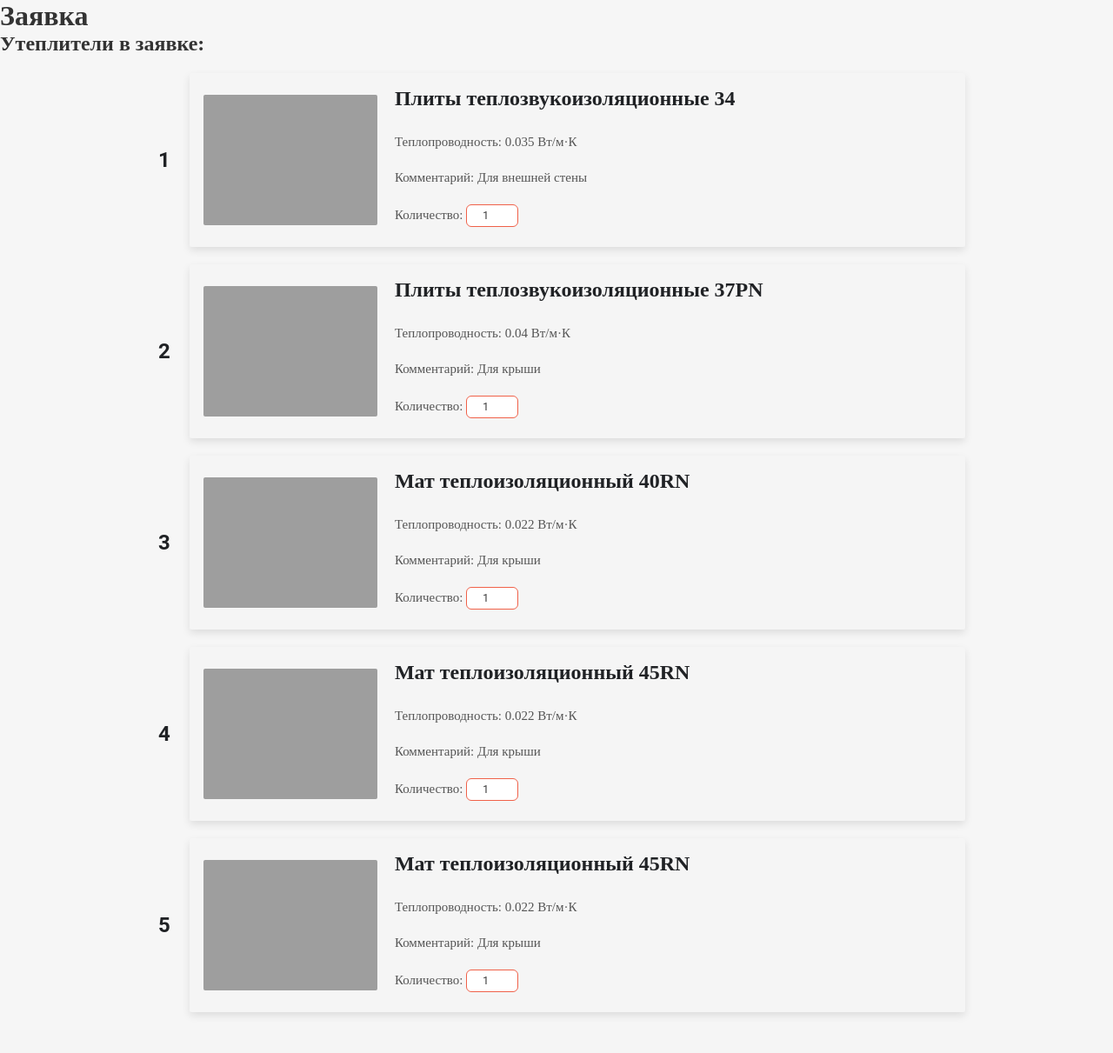
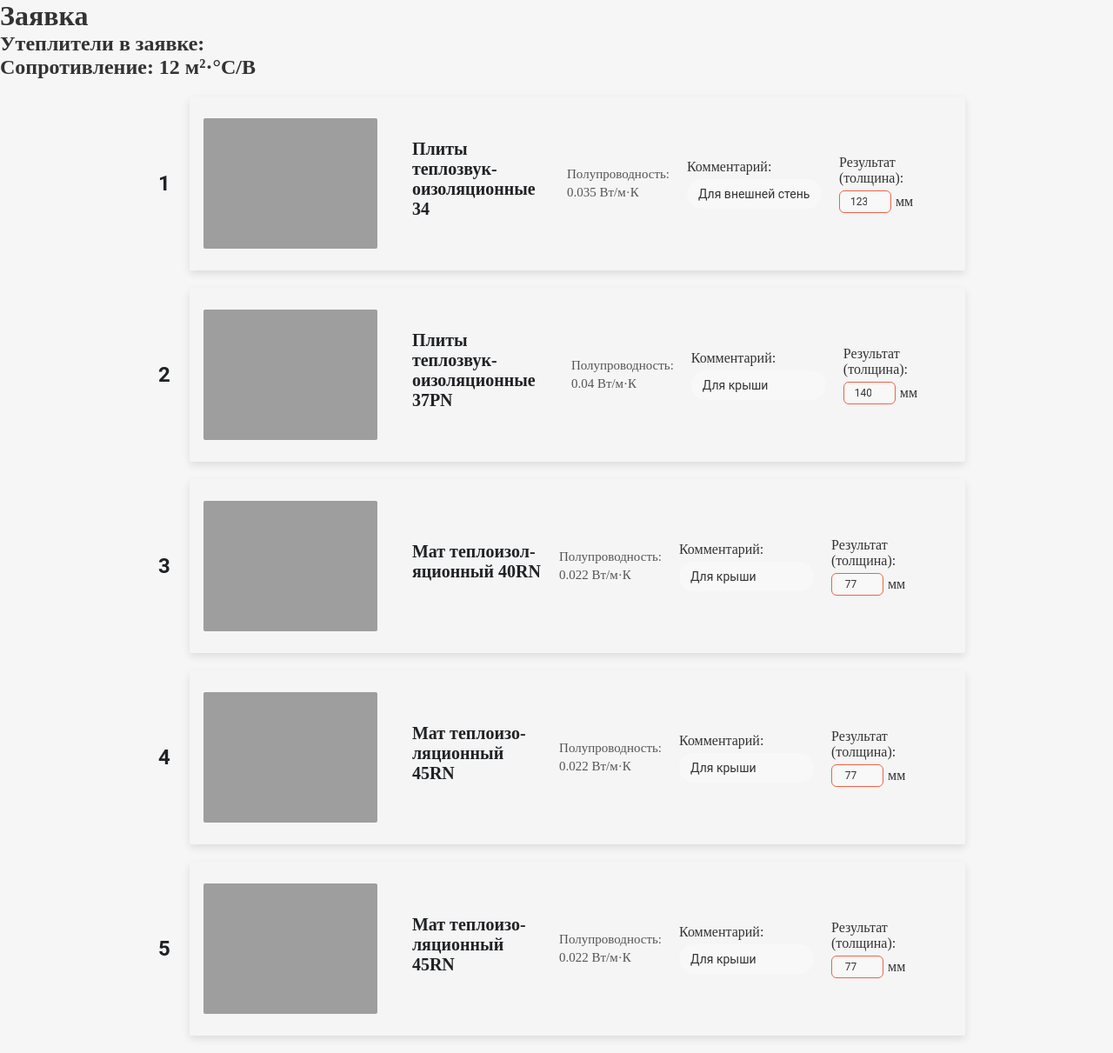
Before and after one commit to emo-ang3l/RIP-BMSTU-BACKEND, a Django app: page /request/1/ in a window 1280 px wide. Shown: the part 68-1279 px from the top of the page at 87% size. Before the commit the page ends 1236 px from the top, so only its background shows below. Run offline with Django 5.2, Linux system fonts and the light colour scheme.

Commit message:
Все поля в 1 строчку, результат в м-м толщина, указал сопротивление климата в заявке, в м-м комментарий об установке

```diff
--- a/calculator/views.py
+++ b/calculator/views.py
@@ -6,58 +6,58 @@ MINIO_URL = 'http://localhost:9000/insulation-image/'
 INSULATORS = [
     {
         'id': 1,
-        'name': 'Плиты теплозвукоизоляционные 34',
+        'name': 'Плиты теплозвук- оизоляционные 34',
         'thermal_conductivity': 0.035,
         'price_per_m2': 579,
         'density': 25.0,
         'fire_rating': 'B2',
         'description': 'Лёгкий вспененный утеплитель для стен и крыш.',
         'image_key': 'polystyrene.jpg',
-        'availability': True  # В наличии
+        'availability': True
     },
     {
         'id': 2,
-        'name': 'Плиты теплозвукоизоляционные 37PN',
+        'name': 'Плиты теплозвук- оизоляционные 37PN',
         'thermal_conductivity': 0.040,
         'price_per_m2': 150,
         'density': 100.0,
         'fire_rating': 'A1',
         'description': 'Волокнистый утеплитель на основе базальта.',
         'image_key': 'mineralwool.jpg',
-        'availability': True  # В наличии
+        'availability': True
     },
     {
         'id': 3,
-        'name': 'Мат теплоизоляционный 40RN',
+        'name': 'Мат теплоизол- яционный 40RN',
         'thermal_conductivity': 0.022,
         'price_per_m2': 300,
         'density': 35.0,
         'fire_rating': 'B1',
         'description': 'Пенополиизоциануратные панели с низкой теплопроводностью.',
         'image_key': 'pir.jpg',
-        'availability': False  # Нет в наличии
+        'availability': False
     },
     {
         'id': 4,
-        'name': 'Мат теплоизоляционный 45RN',
+        'name': 'Мат теплоизо- ляционный 45RN',
         'thermal_conductivity': 0.022,
         'price_per_m2': 300,
         'density': 35.0,
         'fire_rating': 'B1',
         'description': 'Пенополиизоциануратные панели с низкой теплопроводностью.',
         'image_key': 'pir2.jpg',
-        'availability': False  # Нет в наличии
+        'availability': False
     },
-        {
+    {
         'id': 5,
-        'name': 'Мат теплоизоляционный 45RN',
+        'name': 'Мат теплоизо- ляционный 45RN',
         'thermal_conductivity': 0.022,
         'price_per_m2': 300,
         'density': 35.0,
         'fire_rating': 'B1',
         'description': 'Пенополиизоциануратные панели с низкой теплопроводностью.',
         'image_key': 'pir2.jpg',
-        'availability': False  # Нет в наличии
+        'availability': False
     },
 ]
 
@@ -68,13 +68,11 @@ CURRENT_REQUEST = {
     'wall_type': 'Brick',
     'norm_standard': 'SNiP 23-02-2003',
     'insulators_in_request': [
-        {'insulator_id': 1, 'comment': 'Для внешней стены', 'calculated_thickness': 120, 'quantity': 1},
-        {'insulator_id': 2, 'comment': 'Для крыши', 'calculated_thickness': 140, 'quantity': 1},
-        {'insulator_id': 3, 'comment': 'Для крыши', 'calculated_thickness': 140, 'quantity': 1},
-        {'insulator_id': 4, 'comment': 'Для крыши', 'calculated_thickness': 140, 'quantity': 1},
-        {'insulator_id': 5, 'comment': 'Для крыши', 'calculated_thickness': 140, 'quantity': 1},
-
-
+        {'insulator_id': 1, 'comment': 'Для внешней стены', 'quantity': 1, 'order': 1, 'is_main': True},
+        {'insulator_id': 2, 'comment': 'Для крыши', 'quantity': 1, 'order': 2, 'is_main': False},
+        {'insulator_id': 3, 'comment': 'Для крыши', 'quantity': 1, 'order': 3, 'is_main': False},
+        {'insulator_id': 4, 'comment': 'Для крыши', 'quantity': 1, 'order': 4, 'is_main': False},
+        {'insulator_id': 5, 'comment': 'Для крыши', 'quantity': 1, 'order': 5, 'is_main': False},
     ]
 }
 
@@ -82,12 +80,12 @@ def insulators_list(request):
     search = request.GET.get('search', '')
     filtered_insulators = [
         i for i in INSULATORS
-        if search.lower() in i['name'].lower() or search == str(i['thermal_conductivity'])
+        if search.lower() in i['name'].lower() or search == str(i['thermal_conductivity']) or search == str(i['price_per_m2'])
     ]
-    request_count = len(CURRENT_REQUEST['insulators_in_request'])  # Количество, как в методичке
+    request_count = len(CURRENT_REQUEST['insulators_in_request'])
     return render(request, 'calculator/insulators_list.html', {
         'insulators': filtered_insulators,
-        'request_count': request_count,  # Передаём в шаблон для корзины
+        'request_count': request_count,
         'search': search,
         'minio_url': MINIO_URL,
         'current_request_id': CURRENT_REQUEST['id']
@@ -110,10 +108,12 @@ def insulator_detail(request, id):
 def request_detail(request, id):
     if CURRENT_REQUEST['id'] != id:
         raise Http404("Заявка не найдена")
-    insulators = [
-        {**next(i for i in INSULATORS if i['id'] == mm['insulator_id']), **mm}
-        for mm in CURRENT_REQUEST['insulators_in_request']
-    ]
+    insulators = []
+    for mm in CURRENT_REQUEST['insulators_in_request']:
+        insulator = next((i for i in INSULATORS if i['id'] == mm['insulator_id']), None)
+        if insulator:
+            mm['calculated_thickness'] = round(CURRENT_REQUEST['required_r_value'] * insulator['thermal_conductivity'] * 1000)
+            insulators.append({**insulator, **mm})
     search = request.GET.get('search', '')
     request_count = len(CURRENT_REQUEST['insulators_in_request'])
     return render(request, 'calculator/request_detail.html', {
--- a/docker-compose.yml
+++ b/docker-compose.yml
@@ -10,7 +10,7 @@ x-minio-common: &minio-common
     - "9000"
     - "9001"
   healthcheck:
-    test: ["CMD", "curl", "-f", "http://localhost:9000/minio/health/live"]
+    test: ["CMD", "curl", "-f", " "]
     interval: 30s
     timeout: 20s
     retries: 3
--- a/insulation_backend/urls.py
+++ b/insulation_backend/urls.py
@@ -20,7 +20,7 @@ from calculator import views
 
 urlpatterns = [
     path('admin/', admin.site.urls),
-    path('', views.insulators_list, name='insulators_list'),  # Список утеплителей
-    path('insulator/<int:id>/', views.insulator_detail, name='insulator_detail'),  # Детали
-    path('request/<int:id>/', views.request_detail, name='request_detail'),  # Заявка
+    path('', views.insulators_list, name='insulators_list'),
+    path('insulator/<int:id>/', views.insulator_detail, name='insulator_detail'),
+    path('request/<int:id>/', views.request_detail, name='request_detail'),
 ]
--- a/static/css/styles.css
+++ b/static/css/styles.css
@@ -32,20 +40,76 @@ header {
     padding: 0;
 }
 
+/* ==========================================================================
+   Insulator Detail Styles (insulator_detail.html)
+   ========================================================================== */
+
+.detail-container {
+    display: flex;
+    justify-content: center;
+    padding: 30px;
+}
+
+.detail-tile {
+    display: flex;
+    flex-direction: row;
+    gap: 30px;
+    padding: 25px;
+    width: 100%;
+    max-width: 900px;
+}
+
+.tile-image img {
+    width: 100%;
+    height: auto;
+    max-height: 170px;
+    object-fit: contain;
+    border-radius: 2px;
+}
+
+.tile-content {
+    display: flex;
+    flex-direction: column;
+    justify-content: flex-start;
+    gap: 12px;
+    font-size: 16px;
+}
+
+.tile-content-detail {
+    flex: 1;
+    display: flex;
+    flex-direction: column;
+    justify-content: flex-start;
+    gap: 12px;
+    font-size: 16px;
+}
+
+.tile-content h2 {
+    font-size: 24px;
+    margin-bottom: 10px;
+    color: #202225;
+    font-weight: 700;
+}
+
+.tile-content p {
+    margin: 4px 0;
+    color: #555555;
+    font-size: 15px;
+    line-height: 1.4;
+}
+
+/* ==========================================================================
+   Insulators List Styles (insulators_list.html)
+   ========================================================================== */
+
+/* ==========================================================================
+   Insulators List Styles (insulators_list.html)
+   ========================================================================== */
+
 .list-container {
     display: flex;
     flex-wrap: wrap;
-    justify-content: flex-start; /* Выравнивание карточек слева направо */
-    gap: 20px;
-    padding: 20px;
-    max-width: 1080px; /* 3 карточки (238px + 20px gap * 2 = 3 * 238 + 2 * 20 = 754px) */
-    margin: 0 auto; /* Центрирование контейнера на странице */
-}
-
-.request-list-container {
-    display: flex;
-    flex-direction: column; /* плитки друг под другом */
-    align-items: center; /* центрирование по горизонтали */
+    justify-content: flex-start;
     gap: 20px;
     padding: 20px;
     max-width: 1080px;
@@ -201,9 +311,11 @@ header {
     box-shadow: 0 4px 10px rgba(0,0,0,0.1);
     width: 100%;
     max-width: 900px;
-    height: 200px;
+    height: auto;
+    min-height: 200px;
     margin: 0;
     border: 1px solid transparent;
+    overflow: hidden;
 }
 
 .tile-image {
@@ -213,35 +325,62 @@ header {
     align-items: center;
 }
 
-.tile-image img {
-    width: 100%;
-    height: auto;
-    max-height: 170px;
-    object-fit: contain;
-    border-radius: 2px;
+.tile-content {
+    display: flex
+;
+    gap: 20px;
+    padding: 20px;
+    max-width: 1080px;
+    margin: 0 auto;
+    /* flex: 1; */
+    /* display: flex
+; */
+    justify-content: center;
+    /* gap: 10px; */
+    /* font-size: 16px; */
+    align-items: center;
+    flex-wrap: nowrap;
+    flex-direction: row;
 }
 
-.tile-content {
-    flex: 1;
-    display: flex;
-    flex-direction: column;
-    justify-content: flex-start;
-    gap: 12px;
-    font-size: 16px;
-}
-
-.tile-content h2 {
-    font-size: 24px;
+.tile-content h3 {
+    font-size: 20px;
     margin-bottom: 10px;
     color: #202225;
     font-weight: 700;
 }
 
 .tile-content p {
-    margin: 4px 0;
+    margin: 5px 0;
     color: #555555;
     font-size: 15px;
     line-height: 1.4;
+}
+
+.mm-fields {
+    display: flex;
+    align-items: center;
+    gap: 10px;
+    flex-wrap: wrap;
+    padding: 10px 0;
+    border-top: 1px solid #ddd;
+    border-bottom: 1px solid #ddd;
+    max-width: 100%; /* Ограничиваем ширину */
+}
+
+.mm-group {
+    display: flex;
+    align-items: center;
+    gap: 5px;
+    flex-wrap: wrap;
+
+}
+
+.mm-fields label {
+    font-weight: bold;
+    color: #202225;
+    min-width: 60px;
+    white-space: nowrap; /* Предотвращаем перенос текста в label */
 }
 
 .quantity-input {
@@ -261,6 +400,37 @@ header {
     cursor: not-allowed;
 }
 
+.cart-image {
+    width: 154px;
+    height: 154px;
+}
+
+.comment-input {
+    padding: 5px 12px;
+    font-size: 12px;
+    width: 155px;
+    background: #ffffff;
+    color: #333333;
+    border: 1px solid #f06149;
+    border-radius: 6px;
+    font-family: "Roboto", sans-serif;
+}
+
+.comment-input:read-only {
+    background: #f8f8f8;
+    cursor: not-allowed;
+}
+
+.result {
+    margin-top: 10px;
+    font-weight: bold;
+    color: #202225;
+}
+
+/* ==========================================================================
+   Form and Input Styles (Shared)
+   ========================================================================== */
+
 form {
     text-align: center;
     margin: 15px;
@@ -276,6 +447,21 @@ input[type="text"] {
     color: #333333;
     outline: none;
     transition: box-shadow 0.3s;
+}
+
+input[type="text-detail"] {
+    padding: 8px 12px;
+   /* Ограничиваем ширину контейнером */
+    border: 1px solid transparent;
+    border-radius: 20px;
+    font-size: 14px;
+    background: #ffffff;
+    color: #333333;
+    outline: none;
+    transition: box-shadow 0.3s;
+}
+input[type="text-detail"]:focus {
+    box-shadow: 0 0 5px rgba(217, 79, 0, 0.5);
 }
 
 input[type="text"]:focus {
--- a/templates/calculator/insulator_detail.html
+++ b/templates/calculator/insulator_detail.html
@@ -9,7 +9,7 @@
             <div class="tile-image">
                 <img src="{{ minio_url }}{{ insulator.image_key }}" alt="{{ insulator.name }}">
             </div>
-            <div class="tile-content">
+            <div class="tile-content-detail">
                 <h2>{{ insulator.name }}</h2>
                 <p>{% if insulator.availability %}В наличии{% else %}Нет в наличии{% endif %}</p>
                 <p>Теплопроводность: {{ insulator.thermal_conductivity }} Вт/м·К</p>
--- a/templates/calculator/request_detail.html
+++ b/templates/calculator/request_detail.html
@@ -6,6 +6,10 @@
 {% block content %}
     <h1>Заявка</h1>
     <h2>Утеплители в заявке:</h2>
+    <h2>Сопротивление: 12 м²·°C/В</h2>
+
+
+
     <div class="request-list-container">
         {% for ins in insulators %}
             <div class="request-tile-wrapper">
@@ -15,10 +19,19 @@
                         <img src="{{ minio_url }}{{ ins.image_key }}" alt="{{ ins.name }}">
                     </div>
                     <div class="tile-content">
-                        <h2>{{ ins.name }}</h2>
-                        <p>Теплопроводность: {{ ins.thermal_conductivity }} Вт/м·К</p>
-                        <p>Комментарий: {{ ins.comment }}</p>
-                        <p>Количество: <input type="number" class="quantity-input" value="{{ ins.quantity }}"></p>
+                        <h3>{{ ins.name }}</h3>
+                        <p>Полупроводность: {{ ins.thermal_conductivity }} Вт/м·К</p>
+
+                        <div class="mm-group">
+                            <label>Комментарий:</label>
+                            <input type="text-detail" value="{{ ins.comment|default:'' }}" readonly class="comment-input">
+                        </div>
+
+                        <div class="mm-group">
+                            <label>Результат (толщина):</label>
+                            <input type="number" value="{{ ins.calculated_thickness }}" readonly class="quantity-input">
+                            <label>мм</label>
+                        </div>
                     </div>
                 </div>
             </div>
```
Also changed, not shown: other parts of static/css/styles.css (+67 -66 lines), templates/calculator/insulators_list.html (+4 -5 lines), templates/calculator/base.html (indentation only).
